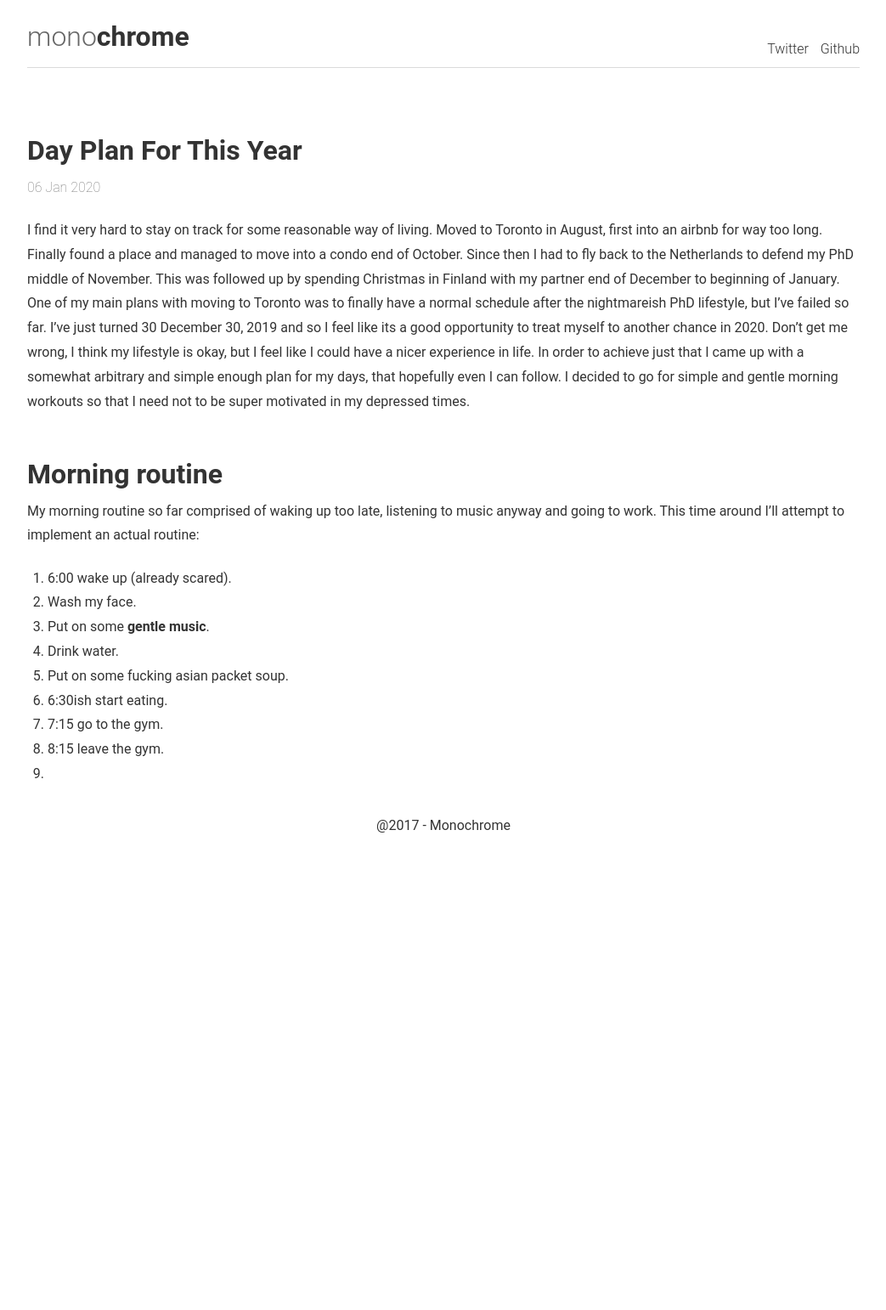
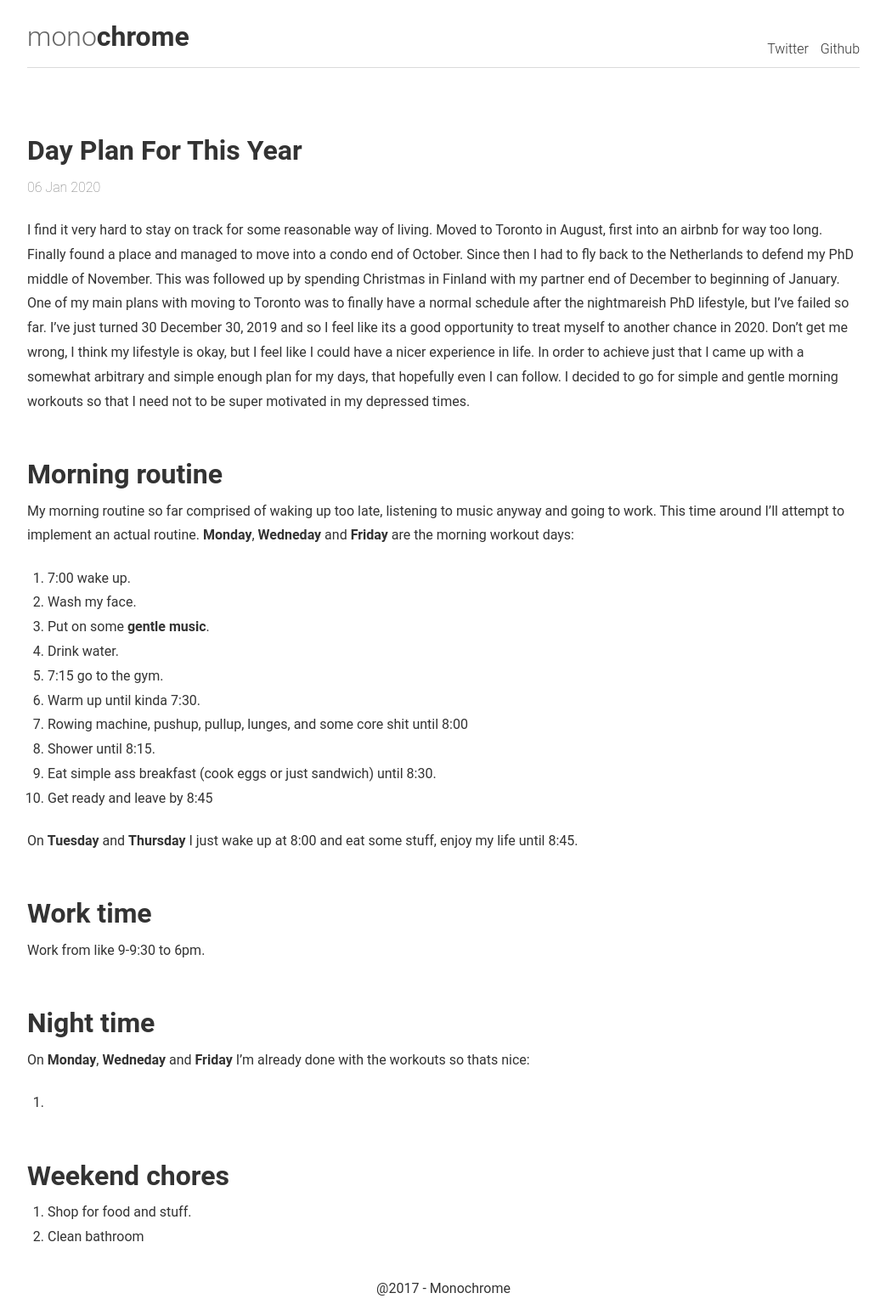
Before and after one commit to kadarakos/blog, a Jekyll site: the page built from _posts/2020-01-06-Day-Plan-for-This-Year.md, in a window 1280 px wide. Shown: the whole page at 85% size, without its empty margins (118-1161 px from the left). Built offline with Jekyll 4.4.1, drawn with Linux system fonts in a browser that asks for light colours; before the commit the page ends 997 px from its top, so only the background shows below that.

Commit message:
Update 2020-01-06-Day-Plan-for-This-Year.md

```diff
--- a/_posts/2020-01-06-Day-Plan-for-This-Year.md
+++ b/_posts/2020-01-06-Day-Plan-for-This-Year.md
@@ -11,14 +11,33 @@ morning workouts so that I need not to be super motivated in my depressed times.
 ## Morning routine
 
 My morning routine so far comprised of waking up too late, listening to music anyway and going to work.
-This time around I'll attempt to implement an actual routine:
+This time around I'll attempt to implement an actual routine. **Monday**, **Wedneday** and **Friday** are the
+morning workout days:
 
-1. 6:00 wake up (already scared).
+1. 7:00 wake up.
 2. Wash my face.
 3. Put on some [gentle music](https://www.youtube.com/watch?v=zreVOAijs2Y).
 4. Drink water.
-5. Put on some fucking asian packet soup.
-6. 6:30ish start eating.
-7. 7:15 go to the gym.
-8. 8:15 leave the gym.
-9.
+5. 7:15 go to the gym.
+6. Warm up until kinda 7:30.
+7. Rowing machine, pushup, pullup, lunges, and some core shit until 8:00
+8. Shower until 8:15.
+9. Eat simple ass breakfast (cook eggs or just sandwich) until 8:30.
+10. Get ready and leave by 8:45
+
+On **Tuesday** and **Thursday** I just wake up at 8:00 and eat some stuff, enjoy my life until 8:45.
+
+
+## Work time
+Work from like 9-9:30 to 6pm.
+
+## Night time
+
+On **Monday**, **Wedneday** and **Friday** I'm already done with the workouts so thats nice:
+
+1.
+
+## Weekend chores
+
+1. Shop for food and stuff.
+2. Clean bathroom
```
